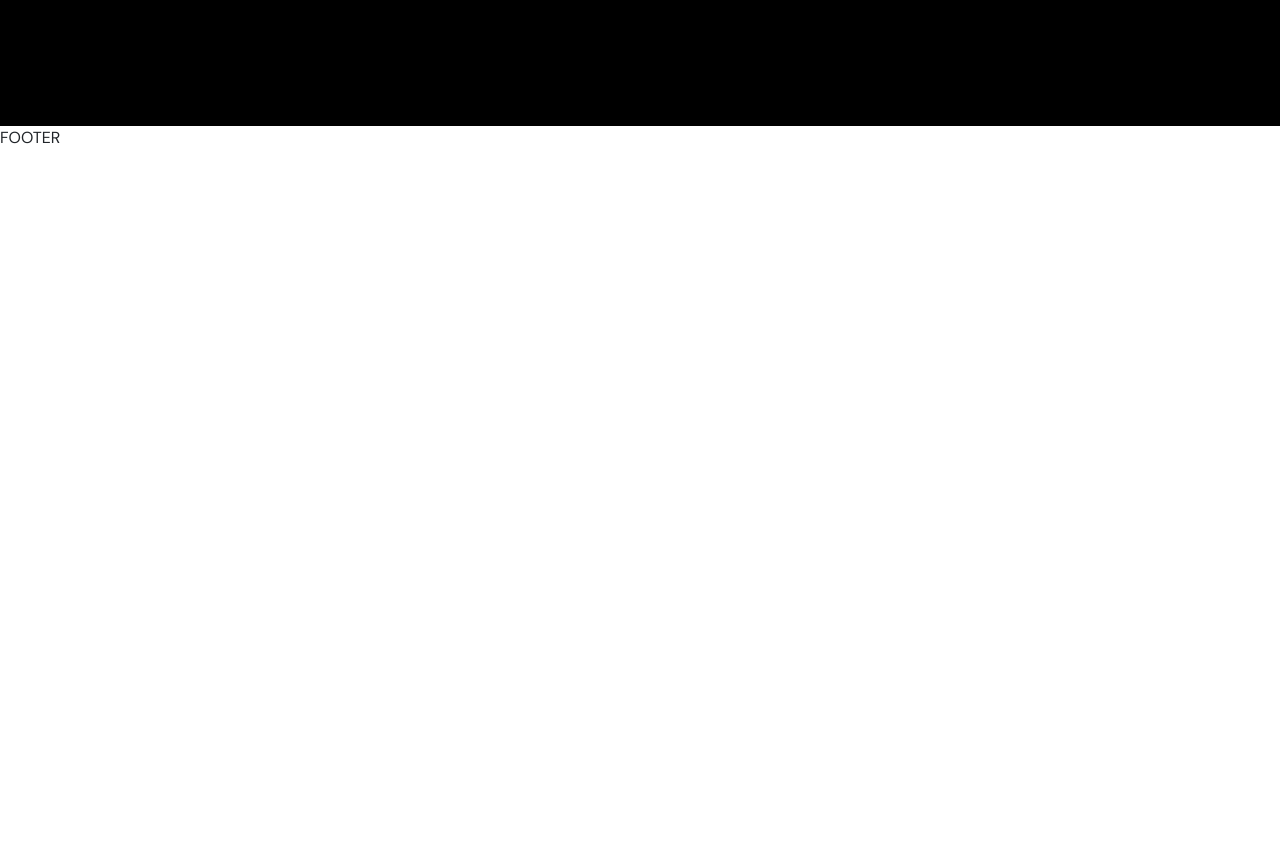
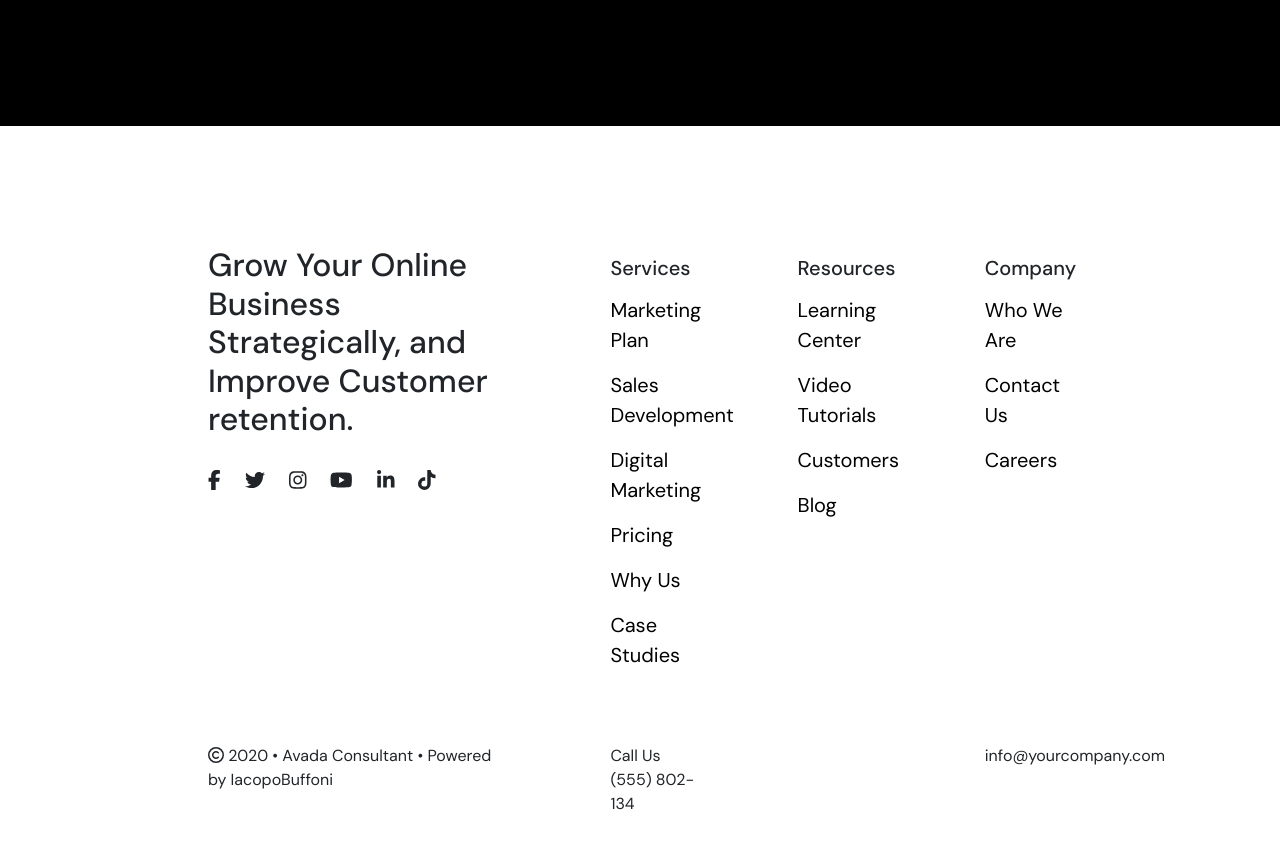
Before and after one commit to iacopobuffoni/proj-html-vuejs, a Vue app: page / in a window 1280 px wide. Shown: the part 10642-11489 px from the top of the page. Before the commit the page ends 10792 px from the top, so only its background shows below. Built offline with nearby package versions, Linux system fonts and the light colour scheme.

Commit message:
Finito, passo alle varie migliorie

```diff
--- a/src/components/Footer/AppFooter.vue
+++ b/src/components/Footer/AppFooter.vue
@@ -5,9 +5,121 @@ export default {
 </script>
 
 <template>
-    <footer>
-        FOOTER
-    </footer>
+    <main>
+        <footer>
+            <div class="footer-container">
+                <div class="left-footer-container">
+                    <h2> Grow Your Online Business Strategically, and Improve Customer retention. </h2>
+                    <font-awesome-icon icon="fa-brands fa-facebook-f" class="fs-5 me-4 mt-4" />
+                    <font-awesome-icon icon="fa-brands fa-twitter" class="fs-5 me-4 mt-4" />
+                    <font-awesome-icon icon="fa-brands fa-instagram" class="fs-5 me-4 mt-4" />
+                    <font-awesome-icon icon="fa-brands fa-youtube" class="fs-5 me-4 mt-4" />
+                    <font-awesome-icon icon="fa-brands fa-linkedin-in" class="fs-5 me-4 mt-4" />
+                    <font-awesome-icon icon="fa-brands fa-tiktok" class="fs-5 me-4 mt-4" />
+                </div>
+                <div class="right-footer-container">
+                    <div class="list fs-5">
+                        <h6 class="fs-5"> Services </h6>
+                        <ul>
+                            <li>
+                                <a href="">
+                                    Marketing Plan
+                                </a>
+                            </li>
+                            <li>
+                                <a href="">
+                                    Sales Development
+                                </a>
+                            </li>
+                            <li>
+                                <a href="">
+                                    Digital Marketing
+                                </a>
+                            </li>
+                            <li>
+                                <a href="">
+                                    Pricing
+                                </a>
+                            </li>
+                            <li>
+                                <a href="">
+                                    Why Us
+                                </a>
+                            </li>
+                            <li>
+                                <a href="">
+                                    Case Studies
+                                </a>
+                            </li>
+                        </ul>
+                    </div>
+                    <div class="list fs-5">
+                        <h6 class="fs-5"> Resources </h6>
+                        <ul>
+                            <li>
+                                <a href="">
+                                    Learning Center
+                                </a>
+                            </li>
+                            <li>
+                                <a href="">
+                                    Video Tutorials
+                                </a>
+                            </li>
+                            <li>
+                                <a href="">
+                                    Customers
+                                </a>
+                            </li>
+                            <li>
+                                <a href="">
+                                    Blog
+                                </a>
+                            </li>
+                        </ul>
+                    </div>
+                    <div class="list fs-5">
+                        <h6 class="fs-5"> Company </h6>
+                        <ul>
+                            <li>
+                                <a href="">
+                                    Who We Are
+                                </a>
+                            </li>
+                            <li>
+                                <a href="">
+                                    Contact Us
+                                </a>
+                            </li>
+                            <li>
+                                <a href="">
+                                    Careers
+                                </a>
+                            </li>
+                        </ul>
+                    </div>
+                </div>
+            </div>
+            <div class="footer-container pt-5">
+                <div class="left-footer-container">
+                    <p class="padding">
+                        <font-awesome-icon icon="fa-regular fa-copyright" /> 2020 &#x2022; Avada Consultant &#x2022; Powered by IacopoBuffoni
+                    </p>
+                </div>
+                <div class="right-footer-container">
+                    <div class="list">
+                        <p> Call Us (555) 802-134 </p>
+                    </div>
+                    <div class="list">
+
+                    </div>
+                    <div class="list">
+                        <p class=""> info@yourcompany.com </p>
+                    </div>
+                </div>
+            </div>
+        </footer>
+    </main>
 </template>
 
 <style lang="scss" scoped>
--- a/src/main.js
+++ b/src/main.js
@@ -9,9 +9,11 @@ import { FontAwesomeIcon } from '@fortawesome/vue-fontawesome'
 
 /* import specific icons */
 import { faPhone, faAngleDown, faArrowRight, faArrowUpRightDots, faPeopleGroup, faChartPie } from '@fortawesome/free-solid-svg-icons'
+import { faFacebookF, faInstagram, faLinkedinIn, faTiktok, faTwitter, faYoutube } from '@fortawesome/free-brands-svg-icons'
+import { faCopyright } from '@fortawesome/free-regular-svg-icons'
 
 /* add icons to the library */
-library.add(faPhone, faAngleDown, faArrowRight, faArrowUpRightDots, faPeopleGroup, faChartPie)
+library.add(faPhone, faAngleDown, faArrowRight, faArrowUpRightDots, faPeopleGroup, faChartPie, faFacebookF, faTwitter, faInstagram, faYoutube, faLinkedinIn, faTiktok, faCopyright)
 
 createApp(App)
 .component('font-awesome-icon', FontAwesomeIcon)
--- a/src/styles/footer/appfooter.scss
+++ b/src/styles/footer/appfooter.scss
@@ -0,0 +1,52 @@
+@import "../partials/mixins.scss";
+
+main {
+    width: 100%;
+    min-height: 100px;
+    padding-top: 120px;
+
+    footer {
+        width: 75%;
+        padding-bottom: 120px;
+        margin: auto;
+
+        .footer-container {
+            width: 90%;
+            margin: auto;
+            display: flex;
+
+            .left-footer-container {
+                width: 35%;
+
+                .padding {
+                    padding-top: 10px;
+                }
+            }
+
+            .right-footer-container {
+                display: flex;
+                width: 65%;
+
+                .list {
+                    width: calc(100% / 3);
+                    padding-left: 100px;
+                    padding-top: 10px;
+
+                    ul {
+                        list-style: none;
+                        padding: 0;
+
+                        li {
+                            margin-top: 15px;
+
+                            a {
+                                text-decoration: none;
+                                color: black;
+                            }
+                        }
+                    }
+                }
+            }
+        }
+    }
+}
--- a/src/styles/main/appmainfooter.scss
+++ b/src/styles/main/appmainfooter.scss
@@ -3,15 +3,15 @@
 main {
     width: 100%;
     min-height: 100px;
+    background-color: black;
 
     header {
-        width: 100%;
-        background-color: black;
-        position: relative;
+        width: 75%;
         padding-bottom: 120px;
+        margin: auto;
 
         .header-container {
-            width: 70%;
+            width: 90%;
             margin: auto;
             display: flex;
 
```
